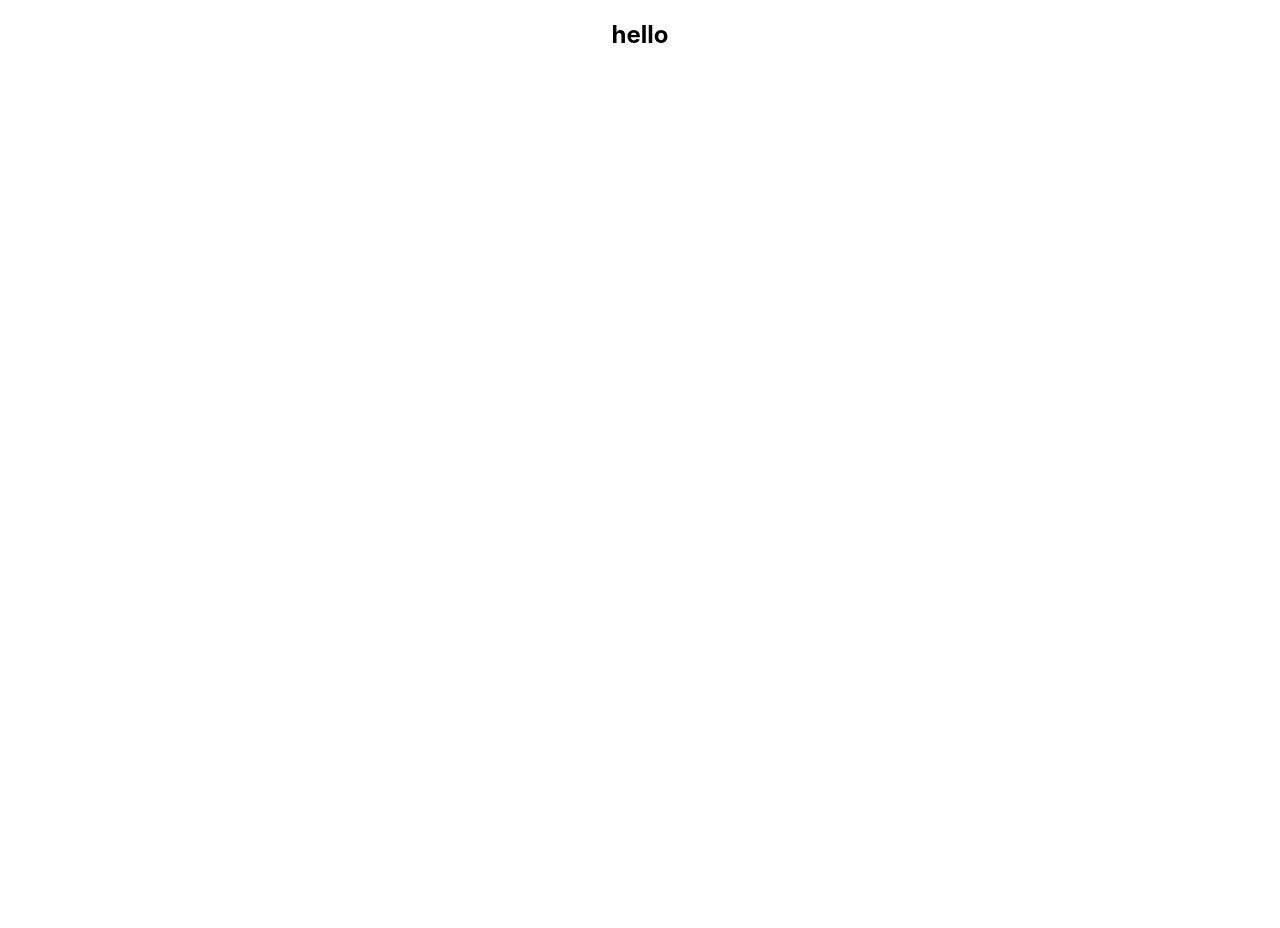
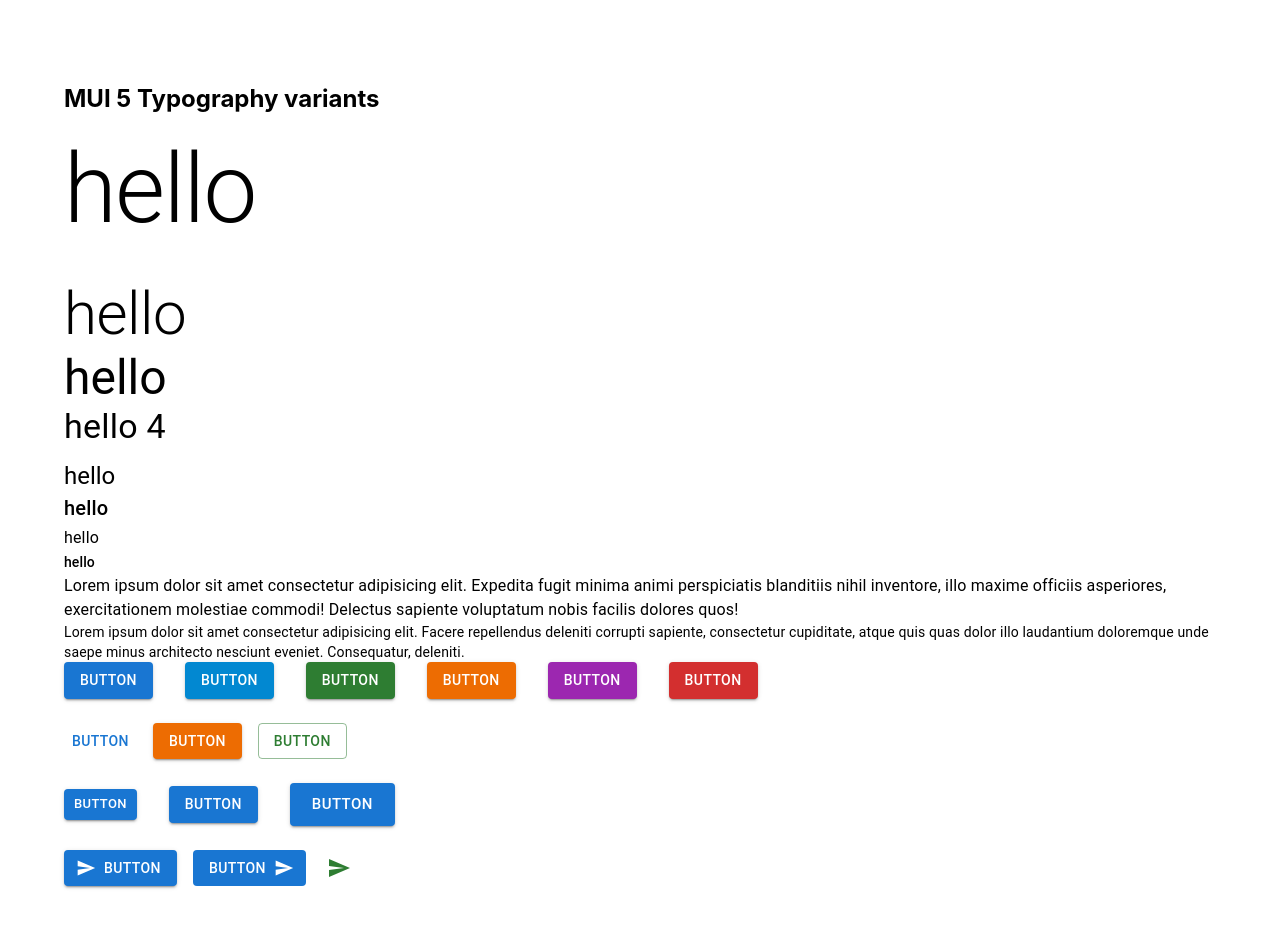
Before and after one commit to Dina2703/mui5-app, a React (Create React App) app: page / in a window 1280 px wide. Shown: the top 928 px of the page. Before the commit the page ends 800 px from the top, so only its background shows below. Built offline with nearby package versions, Linux system fonts and the light colour scheme.

Commit message:
MUI Typo and Button examples

```diff
--- a/package.json
+++ b/package.json
@@ -5,6 +5,7 @@
   "dependencies": {
     "@emotion/react": "^11.9.0",
     "@emotion/styled": "^11.8.1",
+    "@mui/icons-material": "^5.6.2",
     "@mui/material": "^5.6.2",
     "@testing-library/jest-dom": "^5.16.4",
     "@testing-library/react": "^13.1.1",
--- a/src/App.css
+++ b/src/App.css
@@ -1,5 +1,5 @@
 .App {
-  text-align: center;
+  padding: 4rem;
 }
 
 .App-logo {
--- a/src/App.js
+++ b/src/App.js
@@ -1,9 +1,13 @@
 import "./App.css";
+import MuiButton from "./components/MuiButton";
+import MuiTypo from "./components/MuiTypo";
 
 function App() {
   return (
     <div className="App">
-      <h2>hello</h2>
+      <h2>MUI 5 Typography variants</h2>
+      <MuiTypo />
+      <MuiButton />
     </div>
   );
 }
--- /dev/null
+++ b/src/components/MuiButton.js
@@ -0,0 +1,72 @@
+import React from "react";
+import Button from "@mui/material/Button";
+import { IconButton, Stack } from "@mui/material";
+
+import SendIcon from "@mui/icons-material/Send";
+
+function MuiButton() {
+  return (
+    <>
+      <Stack spacing={4} direction="row" mb={3}>
+        <Button variant="contained" color="primary">
+          button
+        </Button>
+        <Button variant="contained" color="info">
+          button
+        </Button>
+        <Button variant="contained" color="success">
+          button
+        </Button>
+        <Button variant="contained" color="warning">
+          button
+        </Button>
+        <Button variant="contained" href="https://google.com" color="secondary">
+          button
+        </Button>
+        <Button variant="contained" color="error">
+          button
+        </Button>
+      </Stack>
+      <Stack spacing={2} direction="row">
+        <Button variant="text" color="primary">
+          button
+        </Button>
+        <Button variant="contained" color="warning">
+          button
+        </Button>
+        <Button variant="outlined" color="success">
+          button
+        </Button>
+      </Stack>
+
+      <Stack display="block" spacing={4} direction="row" mt={3}>
+        <Button variant="contained" size="small">
+          BUTTON
+        </Button>
+        <Button variant="contained" size="medium">
+          BUTTON
+        </Button>
+        <Button variant="contained" size="large">
+          BUTTON
+        </Button>
+      </Stack>
+      <Stack spacing={2} direction="row" mt={3}>
+        <Button variant="contained" disableRipple startIcon={<SendIcon />}>
+          Button
+        </Button>
+        <Button variant="contained" disableElevation endIcon={<SendIcon />}>
+          Button
+        </Button>
+        <IconButton
+          color="success"
+          size="small"
+          onClick={() => alert("Clicked")}
+        >
+          <SendIcon />
+        </IconButton>
+      </Stack>
+    </>
+  );
+}
+
+export default MuiButton;
--- /dev/null
+++ b/src/components/MuiTypo.js
@@ -0,0 +1,35 @@
+import { Typography } from "@mui/material";
+
+function MuiTypo() {
+  return (
+    <div>
+      <Typography variant="h1" gutterBottom>
+        hello
+      </Typography>
+      <Typography variant="h2">hello</Typography>
+      <Typography variant="h3">hello</Typography>
+      <Typography variant="h4" component="h6" gutterBottom>
+        hello 4
+      </Typography>
+      <Typography variant="h5">hello</Typography>
+      <Typography variant="h6">hello</Typography>
+
+      <Typography variant="subtitle1">hello</Typography>
+      <Typography variant="subtitle2">hello</Typography>
+      <Typography variant="body1">
+        Lorem ipsum dolor sit amet consectetur adipisicing elit. Expedita fugit
+        minima animi perspiciatis blanditiis nihil inventore, illo maxime
+        officiis asperiores, exercitationem molestiae commodi! Delectus sapiente
+        voluptatum nobis facilis dolores quos!
+      </Typography>
+      <Typography variant="body2">
+        Lorem ipsum dolor sit amet consectetur adipisicing elit. Facere
+        repellendus deleniti corrupti sapiente, consectetur cupiditate, atque
+        quis quas dolor illo laudantium doloremque unde saepe minus architecto
+        nesciunt eveniet. Consequatur, deleniti.
+      </Typography>
+    </div>
+  );
+}
+
+export default MuiTypo;
```
Also changed, not shown: 1 other file (tests, documents, lock files or other folders).
